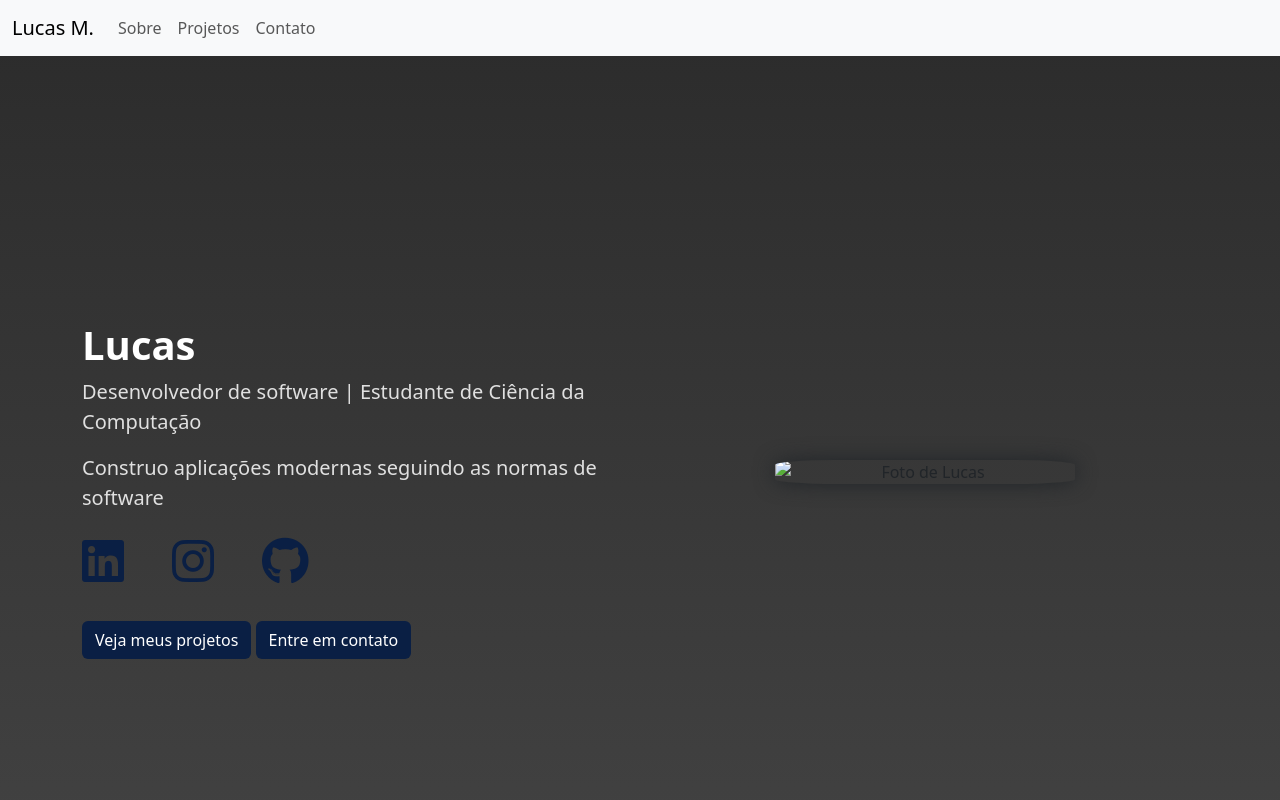
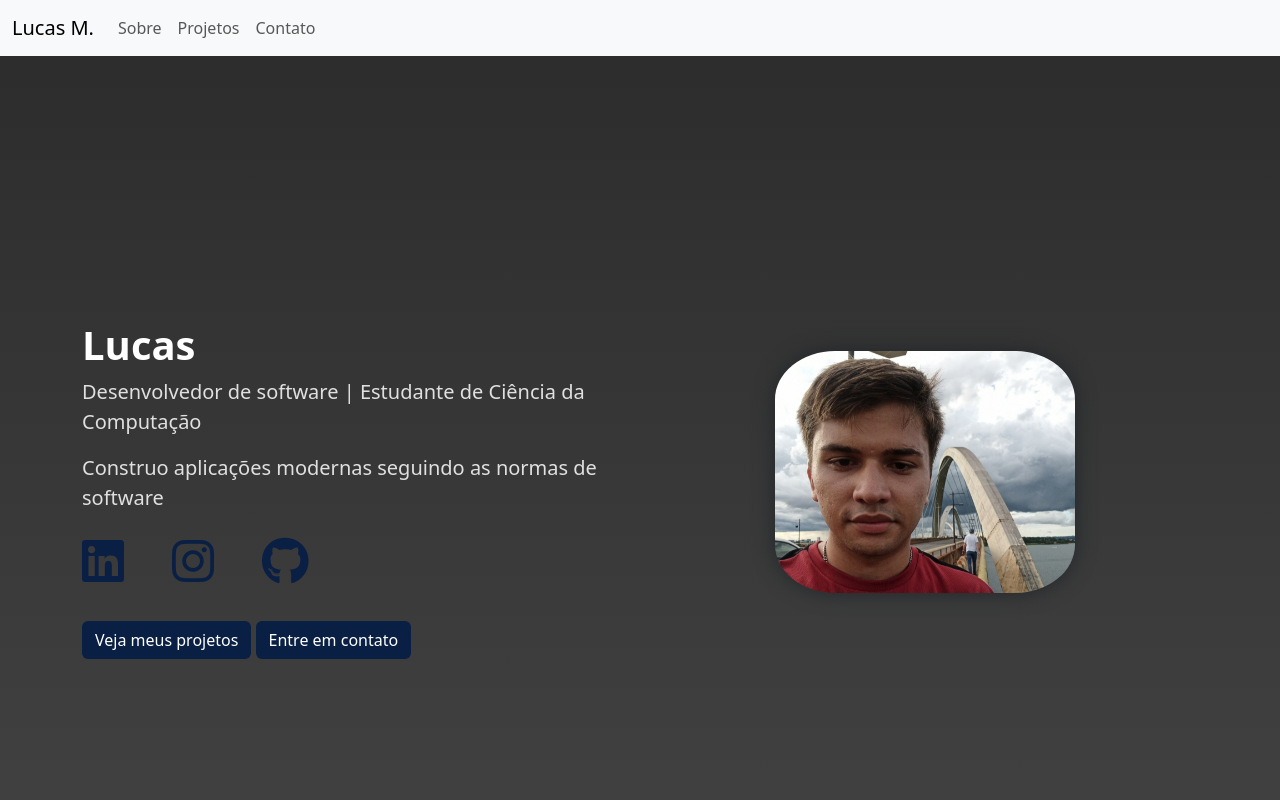
Before and after one commit to lucas-matias-dev/portfolio, a plain HTML site: page index.html in a window 1280 px wide. Shown: the top 800 px of the page. Drawn offline with nearby package versions, Linux system fonts and the light colour scheme; the site is published under a folder, as on GitHub Pages, so addresses that start at the root find nothing.

Commit message:
Update index.html

```diff
--- a/index.html
+++ b/index.html
@@ -64,7 +64,7 @@
       </div>
       <div class="col-lg-6">
         <div class="hero-image">
-          <img src="/images/lucas_2.jpg" class="img-fluid" alt="Foto de Lucas" />
+          <img src="images/lucas_2.jpg" class="img-fluid" alt="Foto de Lucas" />
         </div>
       </div>
     </div>
```
